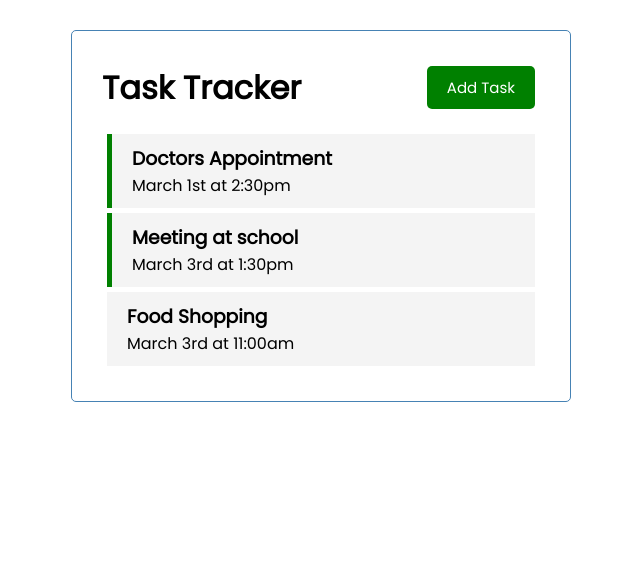
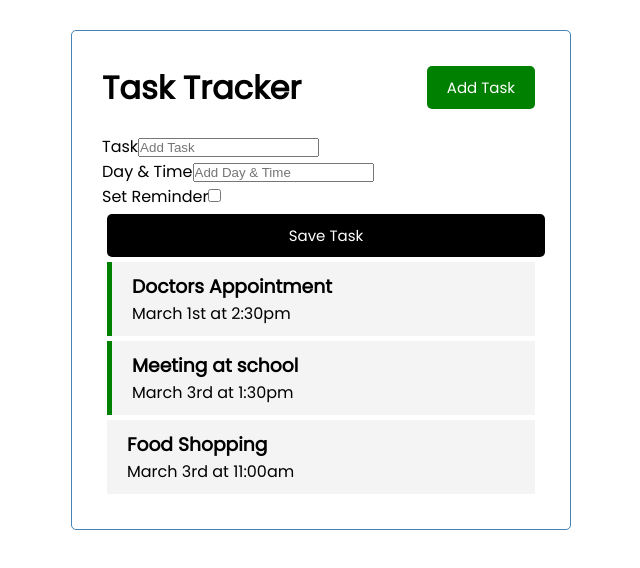
Before and after one commit to DeenoDev/vue-crash-2021, a Vue app: page / in a window 1280 px wide. Shown: the top 568 px of the page, without its empty margins (319-959 px from the left). Built offline with nearby package versions, Linux system fonts and the light colour scheme; the HTML template or start-up script is replaced by a standard one.

Commit message:
imported AddTask component into App.vue file.

```diff
--- a/src/App.vue
+++ b/src/App.vue
@@ -1,6 +1,7 @@
 <template>
   <div class="container">
   <Header title="Task Tracker" />
+  <AddTask />
   <Tasks @toggle-reminder="toggleReminder" @delete-task="deleteTask" :tasks="tasks" />
 </div>
 </template>
@@ -8,12 +9,14 @@
 <script>
 import Header from './components/Header';
 import Tasks from './components/Tasks';
+import AddTask from './components/AddTask';
 
 export default {
   name: 'App',
   components: {
     Header,
     Tasks,
+    AddTask
   },
   data(){
     return{
```
